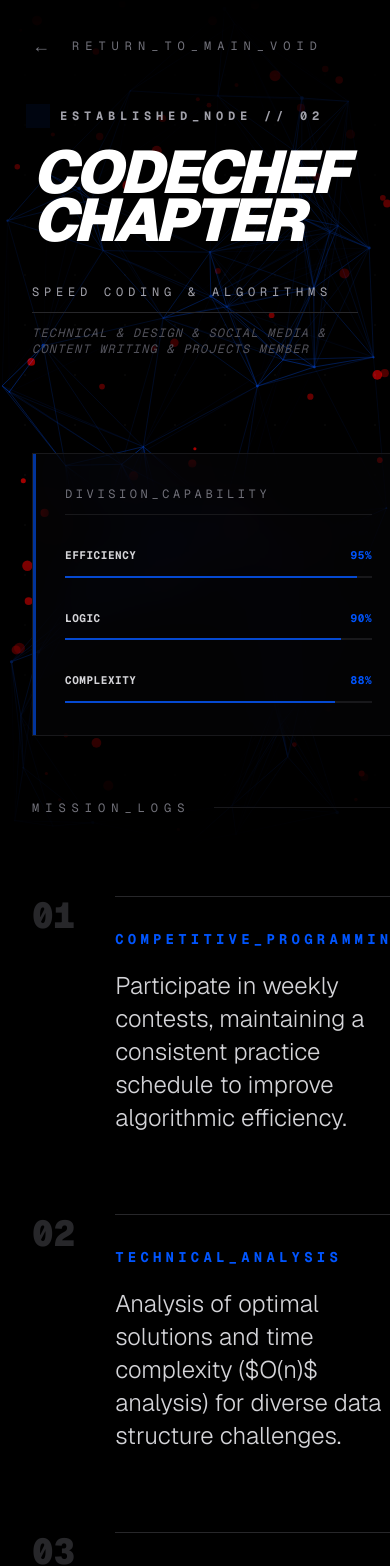
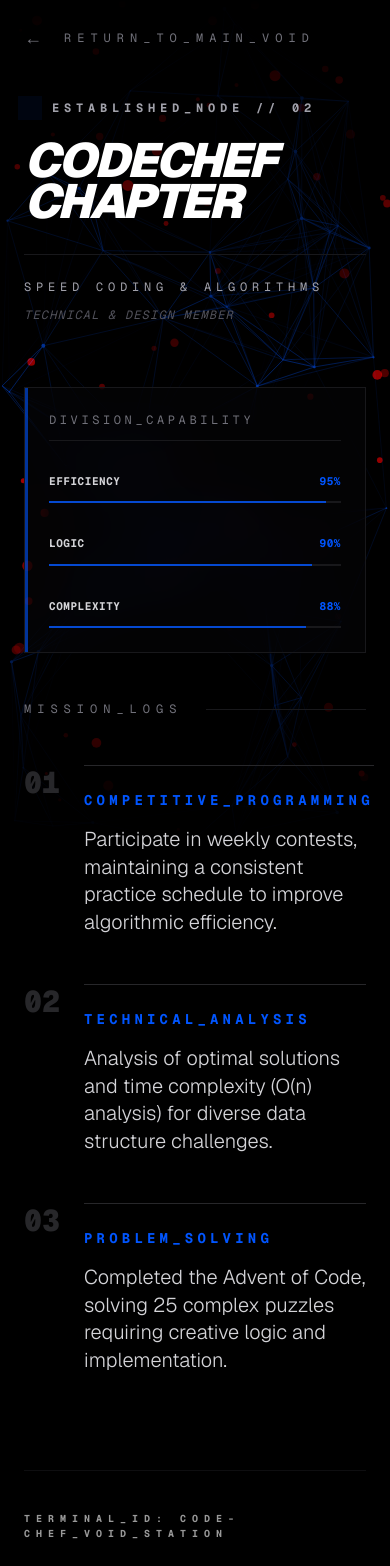
Before and after one commit to Scorpiozo/portfolio, a Next.js app: page /portfolio/clubs/code-chef in a window 390 px wide. Shown: the top 1566 px of the page. Built offline with nearby package versions, Linux system fonts and the light colour scheme.

Commit message:
fixed: mobile view and some text

```diff
--- a/app/clubs/[id]/ClubClient.tsx
+++ b/app/clubs/[id]/ClubClient.tsx
@@ -8,12 +8,12 @@
 import Background from "@/app/components/Background";
 
 interface ClubData {
-  nodeId: string; // Added explicit ID marker
+  nodeId: string;
   title: string;
   role: string;
   desc: string;
-  borderColor: string; // Separated for strict Tailwind safety
-  textColor: string;   // Separated for strict Tailwind safety
+  borderColor: string;
+  textColor: string;
   bgAccent: string;
   capabilities: Record<string, number>;
   operation?: {
@@ -38,48 +38,30 @@
     bgAccent: "bg-crimson",
     capabilities: { Forensics: 92, Cryptography: 88, Networking: 85 },
     logs: [
-      {
-        label: "Challenge_Engineering",
-        content: "Authored original CTF challenges specializing in Cryptography (encryption/decryption) and Digital Forensics.",
-      },
-      {
-        label: "Vulnerability_Analysis",
-        content: "Led workshops in OSINT and forensics to identify and mitigate real-world security vulnerabilities.",
-      },
-      {
-        label: "Systems_&_Networking",
-        content: "Leveraging Linux proficiency and TCP/IP principles to build and simulate network-based attack scenarios.",
-      },
+      { label: "Challenge_Engineering", content: "Authored original CTF challenges specializing in Cryptography (encryption/decryption) and Digital Forensics." },
+      { label: "Vulnerability_Analysis", content: "Led workshops in OSINT and forensics to identify and mitigate real-world security vulnerabilities." },
+      { label: "Systems_&_Networking", content: "Leveraging Linux proficiency and TCP/IP principles to build and simulate network-based attack scenarios." },
     ],
   },
   "code-chef": {
     nodeId: "02",
     title: "CODECHEF CHAPTER",
-    role: "Technical & Design & Social media & content writing & Projects Member",
+    role: "Technical & Design Member",
     desc: "Speed Coding & Algorithms",
     borderColor: "border-nitro",
     textColor: "text-nitro",
     bgAccent: "bg-nitro",
     capabilities: { Efficiency: 95, Logic: 90, Complexity: 88 },
     logs: [
-      {
-        label: "Competitive_Programming",
-        content: "Participate in weekly contests, maintaining a consistent practice schedule to improve algorithmic efficiency.",
-      },
-      {
-        label: "Technical_Analysis",
-        content: "Analysis of optimal solutions and time complexity ($O(n)$ analysis) for diverse data structure challenges.",
-      },
-      {
-        label: "Problem_Solving",
-        content: "Completed the Advent of Code, solving 25 complex puzzles requiring creative logic and implementation.",
-      },
+      { label: "Competitive_Programming", content: "Participate in weekly contests, maintaining a consistent practice schedule to improve algorithmic efficiency." },
+      { label: "Technical_Analysis", content: "Analysis of optimal solutions and time complexity (O(n) analysis) for diverse data structure challenges." },
+      { label: "Problem_Solving", content: "Completed the Advent of Code, solving 25 complex puzzles requiring creative logic and implementation." },
     ],
   },
-  "microsoft": {
+  microsoft: {
     nodeId: "03",
     title: "MICROSOFT CLUB",
-    role: "Innovations // Project Member",
+    role: "Innovations // Project Lead",
     desc: "Development Division",
     borderColor: "border-white",
     textColor: "text-white",
@@ -87,22 +69,13 @@
     capabilities: { Architecture: 94, Frontend: 90, AI_Integration: 85 },
     operation: {
       name: "Smart AI Academic Assistant",
-      status: "COMPLETED",
+      status: "UNDERWAY",
       detail: "Unified agent system featuring advanced OCR and intelligent text extraction.",
     },
     logs: [
-      {
-        label: "Unified_Agent",
-        content: "Designed for academic content processing with automated OCR for handwritten notes.",
-      },
-      {
-        label: "Report_Gen",
-        content: "Comprehensive analysis and professional PDF report generation for academic processing.",
-      },
-      {
-        label: "Modern_Stack",
-        content: "Building a modern Next.js frontend with robust intelligent text extraction protocols.",
-      },
+      { label: "Unified_Agent", content: "Designed for academic content processing with automated OCR for handwritten notes." },
+      { label: "Report_Gen", content: "Comprehensive analysis and professional PDF report generation for academic processing." },
+      { label: "Modern_Stack", content: "Building a modern Next.js frontend with robust intelligent text extraction protocols." },
     ],
   },
 };
@@ -123,7 +96,7 @@
   if (!club) return <div className="p-20 text-white font-mono bg-black min-h-screen">SECTOR_NOT_FOUND...</div>;
 
   return (
-    <main className="min-h-screen bg-black text-white p-8 md:p-16 lg:p-24 font-sans relative overflow-x-hidden">
+    <main className="min-h-screen bg-black text-white p-6 sm:p-12 lg:p-24 font-sans relative overflow-x-hidden">
       <Background />
       <CustomCursor />
 
@@ -148,25 +121,23 @@
         </Link>
       </nav>
 
-      {/* BACKGROUND DECO */}
-      <div className="fixed inset-0 pointer-events-none opacity-[0.03] bg-[radial-gradient(#fff_1px,transparent_1px)] [background-size:50px_50px] z-0" />
-
-      {/* HEADER SECTION */}
-      <header className="max-w-7xl mx-auto mb-24 relative z-10">
-        <div className="flex flex-col md:flex-row justify-between items-start md:items-end gap-10">
-          <div className="flex-1">
+      {/* HEADER SECTION - Keeps your absolute desktop layout intact */}
+      <header className="max-w-7xl mx-auto mb-16 lg:mb-24 relative z-10">
+        <div className="flex flex-col lg:flex-row justify-between items-start lg:items-end gap-8 lg:gap-10">
+          <div className="flex-1 w-full">
             <div className="flex items-center gap-4 mb-6">
               <div className={`w-3 h-3 ${club.bgAccent} animate-ping`} />
               <span className="text-xs font-mono tracking-[0.4em] text-zinc-400 uppercase font-bold">
                 Established_Node // {club.nodeId}
               </span>
             </div>
-            <h1 className="text-6xl md:text-9xl font-black italic uppercase leading-[0.8] tracking-tighter">
+            {/* Kept original huge text sizing for desktop, scales naturally down for mobile */}
+            <h1 className="text-5xl sm:text-6xl md:text-8xl lg:text-9xl font-black italic uppercase leading-[0.85] lg:leading-[0.8] tracking-tighter break-words lg:break-normal">
               {club.title}
             </h1>
           </div>
-          <div className="text-left md:text-right space-y-3">
-            <p className="text-zinc-400 font-mono text-xs uppercase tracking-[0.4em] border-b border-zinc-800 pb-3">
+          <div className="text-left lg:text-right space-y-3 w-full lg:w-auto border-t border-zinc-900 pt-6 lg:pt-0 lg:border-none">
+            <p className="text-zinc-400 font-mono text-xs uppercase tracking-[0.4em] lg:border-b lg:border-zinc-800 lg:pb-3">
               {club.desc}
             </p>
             <p className="text-xs font-mono text-zinc-600 uppercase italic tracking-widest">
@@ -176,10 +147,12 @@
         </div>
       </header>
 
-      <section className="max-w-7xl mx-auto grid lg:grid-cols-12 gap-16 relative z-10">
+      {/* RESPONSIVE LAYOUT GRID - Grid side-by-side on desktop, stacked on mobile */}
+      <section className="max-w-7xl mx-auto grid grid-cols-1 lg:grid-cols-12 gap-12 lg:gap-16 relative z-10">
+
         {/* CAPABILITIES PANEL */}
-        <div className="lg:col-span-4 space-y-10">
-          <div className="p-8 border border-zinc-900 bg-zinc-950/40 backdrop-blur-xl relative overflow-hidden">
+        <div className="grid-cols-1 lg:col-span-4 space-y-10">
+          <div className="p-6 lg:p-8 border border-zinc-900 bg-zinc-950/40 backdrop-blur-xl relative overflow-hidden">
             <div className={`absolute top-0 left-0 w-[3px] h-full ${club.bgAccent} opacity-60`} />
             <h3 className="text-xs font-mono text-zinc-500 uppercase mb-8 tracking-[0.3em] border-b border-zinc-900 pb-3">
               Division_Capability
@@ -189,9 +162,7 @@
                 <div key={skill} className="space-y-3">
                   <div className="flex justify-between text-[11px] font-mono uppercase text-zinc-300 font-bold tracking-wider">
                     <span>{skill}</span>
-                    <span className={club.textColor}>
-                      {value}%
-                    </span>
+                    <span className={club.textColor}>{value}%</span>
                   </div>
                   <div className="h-[2px] w-full bg-zinc-900">
                     <div
@@ -206,45 +177,44 @@
         </div>
 
         {/* LOGS PANEL */}
-        <div className="lg:col-span-8 space-y-16">
+        <div className="grid-cols-1 lg:col-span-8 space-y-12 lg:space-y-16">
           {club.operation && (
-            <div className="group relative p-10 border border-zinc-800 bg-zinc-950/30 hover:border-zinc-500 transition-all">
-              <div className="absolute top-6 right-6 flex items-center gap-3">
+            <div className="group relative p-6 lg:p-10 border border-zinc-800 bg-zinc-950/30 hover:border-zinc-500 transition-all">
+              <div className="sm:absolute top-6 right-6 flex items-center gap-3 mb-4 sm:mb-0">
                 <span className="text-[10px] font-mono text-zinc-500 font-bold">
                   STATUS:
                 </span>
-                <span className={`text-[10px] font-mono px-3 py-1 border-2 ${club.borderColor} ${club.textColor} animate-pulse font-black`}
-                >
+                <span className={`text-[10px] font-mono px-3 py-1 border-2 ${club.borderColor} ${club.textColor} animate-pulse font-black`}>
                   {club.operation.status}
                 </span>
               </div>
               <h2 className="text-xs font-mono text-zinc-500 uppercase mb-6 tracking-[0.5em]">
                 Featured_Operation
               </h2>
-              <h4 className="text-4xl font-bold italic mb-4 uppercase leading-tight">
+              <h4 className="text-3xl lg:text-4xl font-bold italic mb-4 uppercase leading-tight">
                 {club.operation.name}
               </h4>
-              <p className="text-zinc-400 text-base font-mono leading-relaxed max-w-2xl">
+              <p className="text-zinc-400 text-sm lg:text-base font-mono leading-relaxed max-w-2xl">
                 {club.operation.detail}
               </p>
             </div>
           )}
 
-          <div className="space-y-20">
+          {/* MISSION LOGS */}
+          <div className="space-y-12 lg:space-y-20">
             <h2 className="text-xs font-mono text-zinc-500 uppercase tracking-[0.5em] flex items-center gap-6">
               Mission_Logs <div className="h-[1px] flex-1 bg-zinc-900" />
             </h2>
             {club.logs.map((log, i) => (
-              <div key={i} className="group flex gap-10">
-                <span className="text-zinc-800 font-mono text-4xl font-black">
+              <div key={i} className="group flex gap-6 lg:gap-10">
+                <span className="text-zinc-800 font-mono text-3xl lg:text-4xl font-black">
                   0{i + 1}
                 </span>
-                <div className="flex-1 border-t border-zinc-800 pt-8">
-                  <h5 className={`text-sm font-mono uppercase tracking-[0.3em] mb-5 font-bold ${club.textColor}`}
-                  >
+                <div className="flex-1 border-t border-zinc-800 pt-6 lg:pt-8">
+                  <h5 className={`text-sm font-mono uppercase tracking-[0.3em] mb-4 lg:mb-5 font-bold ${club.textColor}`}>
                     {log.label}
                   </h5>
-                  <p className="text-2xl md:text-3xl text-zinc-300 font-light leading-snug group-hover:text-white transition-colors">
+                  <p className="text-xl md:text-2xl lg:text-3xl text-zinc-300 font-light leading-snug group-hover:text-white transition-colors">
                     {log.content}
                   </p>
                 </div>
@@ -254,11 +224,12 @@
         </div>
       </section>
 
-      <footer className="max-w-7xl mx-auto mt-32 pt-10 border-t border-zinc-900 flex flex-col md:flex-row justify-between items-center gap-6 opacity-60">
+      {/* FOOTER */}
+      <footer className="max-w-7xl mx-auto mt-24 lg:mt-32 pt-10 border-t border-zinc-900 flex flex-col sm:flex-row justify-between items-center gap-6 opacity-60">
         <div className="text-[10px] font-mono uppercase tracking-[0.6em] font-bold">
           Terminal_ID: {id.toUpperCase()}_VOID_STATION
         </div>
-        <div className="flex gap-12 text-[10px] font-mono uppercase tracking-[0.3em]">
+        <div className="flex gap-8 lg:gap-12 text-[10px] font-mono uppercase tracking-[0.3em]">
           <span>Auth: ADMIN_LEVEL_4</span>
           <span className="text-nitro">Buffer: 100%_SYN_OK</span>
         </div>
--- a/app/globals.css
+++ b/app/globals.css
@@ -43,6 +43,22 @@
   transform: translateY(0);
 }
 
+a,
+button,
+[role="button"],
+.cursor-pointer,
+select,
+input[type="submit"] {
+  cursor: none !important;
+}
+
+body[data-cursor-hover="true"] a,
+body[data-cursor-hover="true"] button {
+  /* This mirrors the 700ms/500ms premium feel you have on your cards */
+  transition: all 0.5s cubic-bezier(0.16, 1, 0.3, 1);
+  color: #a1a1aa; /* Automatically shifts text color to zinc-400 on hover globally */
+}
+
 ::-webkit-scrollbar {
   display: none;
 }
```
Also changed, not shown: app/components/CustomCursor.tsx (+8 -1 lines), app/page.tsx (+44 -43 lines).
